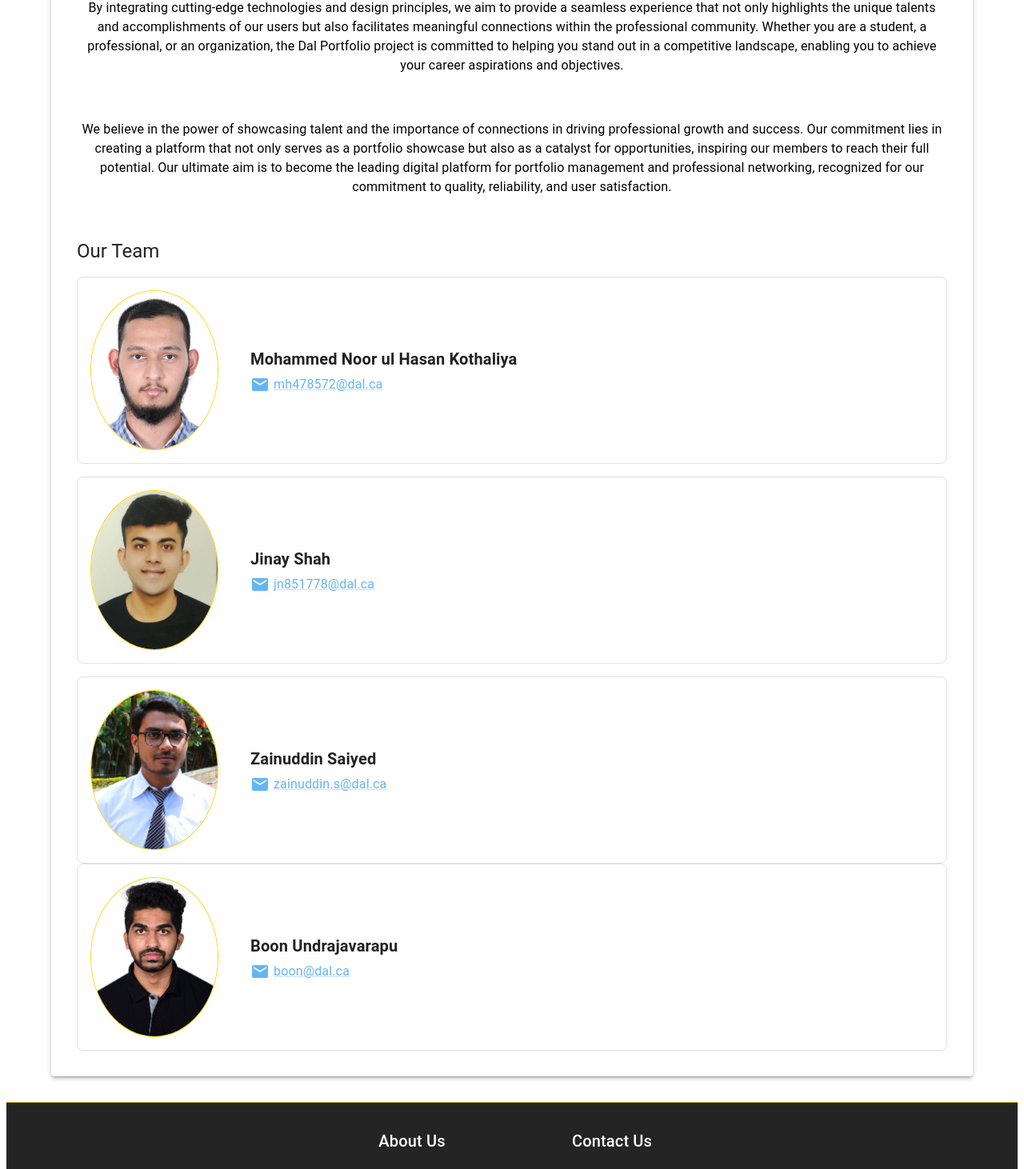
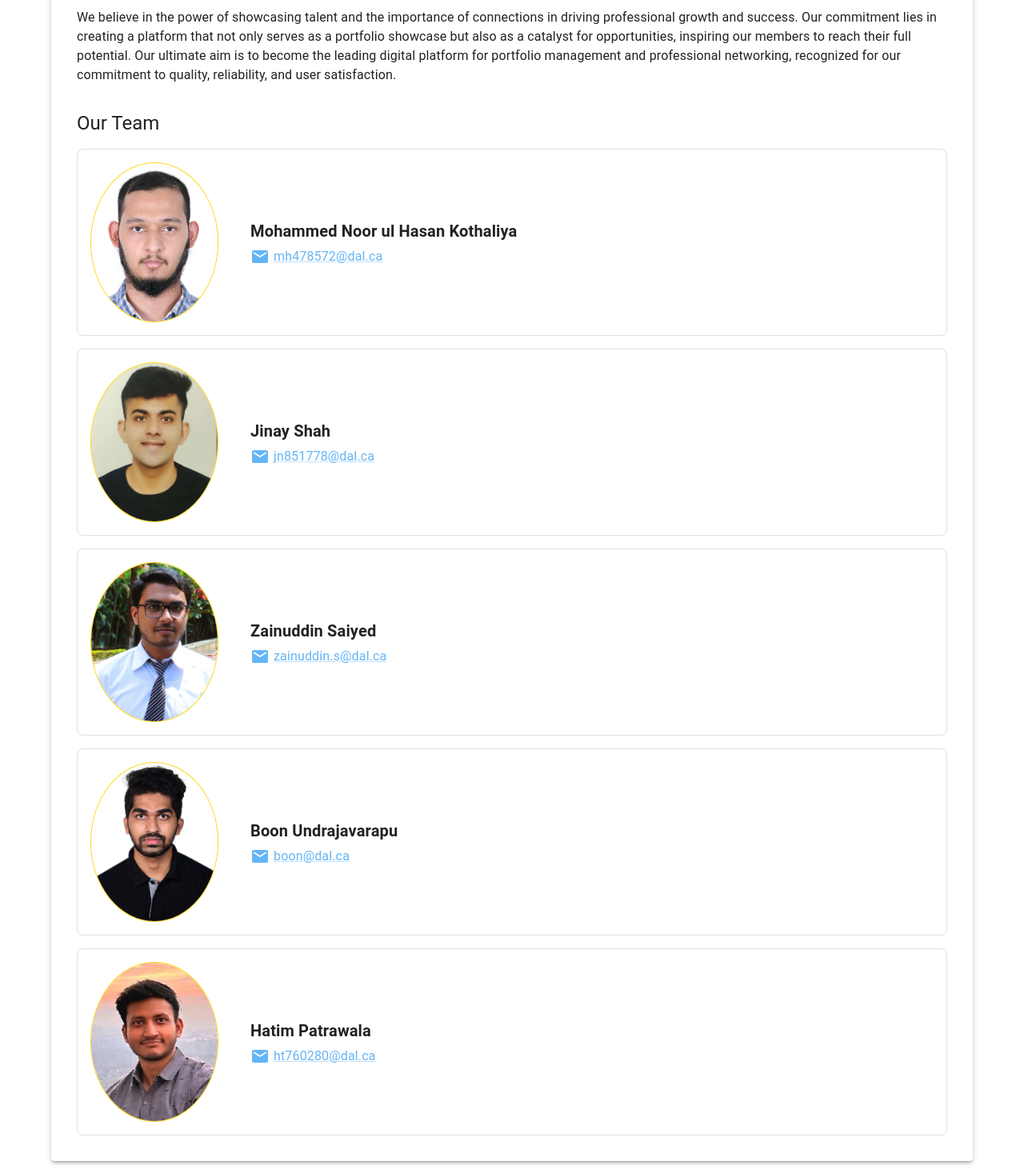
Before and after one commit to Zain-Saiyed/Dal-Portfolio, a React (Create React App) app in the folder frontend/: page /about-us in a window 1280 px wide. Shown: the part 680-2142 px from the top of the page at 80% size. Built offline with nearby package versions, Linux system fonts and the light colour scheme.

Commit message:
fix: dark mode issues

```diff
--- a/frontend/src/pages/Home/AboutUs.tsx
+++ b/frontend/src/pages/Home/AboutUs.tsx
@@ -15,6 +15,8 @@ import MohammedPic from "assets/images/mohammed.jpg";
 import JinayPic from "assets/images/jinay.jpg";
 import ZainuddinPic from "assets/images/zainuddin.jpg";
 import BoonPic from "assets/images/boon.jpg";
+import HatimPhoto from "assets/images/hatim.png";
+
 type Props = {};
 
 const AboutUs = (props: Props) => {
@@ -273,6 +275,7 @@ const AboutUs = (props: Props) => {
               borderColor: "divider",
               borderRadius: "8px",
               p: 2,
+              mt: 2,
               display: "flex",
               alignItems: "center",
               justifyContent: isMobile ? "center" : "flex-start",
@@ -314,6 +317,63 @@ const AboutUs = (props: Props) => {
               </Link>
             </Box>
           </Box>
+
+          <Box
+            sx={{
+              border: 1,
+              borderColor: "divider",
+              borderRadius: "8px",
+              p: 2,
+              mt: 2,
+              display: "flex",
+              alignItems: "center",
+              justifyContent: isMobile ? "center" : "flex-start",
+              gap: 5,
+              flexDirection: isMobile ? "column" : "row",
+            }}
+          >
+            <Box
+              sx={{
+                width: isMobile ? "100%" : "auto",
+                display: "flex",
+                justifyContent: "center",
+              }}
+            >
+              <Avatar
+                src={HatimPhoto}
+                alt="Hatim Patrawala"
+                sx={{
+                  width: 160,
+                  height: 200,
+                  border: "1px solid #ffd400",
+                }}
+              />
+            </Box>
+            <Box
+              sx={{
+                textAlign: isMobile ? "center" : "left",
+              }}
+            >
+              <Typography variant="h6" sx={{ mb: 0.5, fontWeight: "bold" }}>
+                Hatim Patrawala
+              </Typography>
+              <Box
+                style={{
+                  display: "flex",
+                  alignItems: "center",
+                  textDecoration: "none",
+                  justifyContent: isMobile ? "center" : "flex-start",
+                }}
+              >
+                <Link href="mailto:ht760280@dal.ca">
+                  <EmailIcon
+                    style={{ verticalAlign: "middle", marginRight: "5px" }}
+                  />
+                  ht760280@dal.ca
+                </Link>
+              </Box>
+            </Box>
+          </Box>
         </Paper>
       </Container>
       <Box>
--- a/frontend/src/pages/Home/Welcome/TextGradientHighlight.css
+++ b/frontend/src/pages/Home/Welcome/TextGradientHighlight.css
@@ -1,22 +1,3 @@
-.container {
-  line-height: 1.4;
-  text-align: center;
-  padding: 44px;
-  color: #333;
-}
-
-h1 {
-  font-size: 50px;
-}
-
-p {
-  font-size: 18px;
-}
-p small {
-  font-size: 80%;
-  color: #666;
-}
-
 .highlight-container,
 .highlight {
   position: relative;
@@ -42,20 +23,8 @@ p small {
 }
 
 .highlightsubtext {
+  color: black;
+  padding: 3px 6px;
+  border-radius: 6px;
   background-image: linear-gradient(to right, #fcd400, #fce055, #fff);
-  border-radius: 6px;
-  padding: 3px 6px;
 }
-
-body {
-  background-color: #fff;
-}
-
-p {
-  color: #000;
-  text-align: center;
-  font-family: sans-serif;
-  letter-spacing: 2px;
-  padding: 20px 0;
-  font-size: 20px;
-}
--- a/frontend/src/pages/Home/Welcome/Usage.tsx
+++ b/frontend/src/pages/Home/Welcome/Usage.tsx
@@ -1,4 +1,3 @@
-import React from "react";
 import { Typography, Grid, Paper } from "@mui/material";
 import "./TextGradientHighlight.css";
 
--- a/frontend/src/theme/dark.ts
+++ b/frontend/src/theme/dark.ts
@@ -7,10 +7,6 @@ import { PALETTE_COLORS } from "./colors";
 export const DARK_THEME: ThemeOptions = {
   palette: {
     mode: "dark",
-    // background: {
-    //   paper: '#424242', // Gray 800 - Background of "Paper" based component
-    //   default: '#121212',
-    // },
     ...PALETTE_COLORS,
   },
   components: {
@@ -18,9 +14,13 @@ export const DARK_THEME: ThemeOptions = {
       defaultProps: {
         variant: "contained",
         sx: {
+          color: "#000",
+          fontWeight: "700",
           backgroundColor: "#fcd405",
-          color: "#000",
-          fontWeight: "700"
+          "&:hover": {
+            opacity: 0.9,
+            backgroundColor: "#FFD801",
+          }
         }
       },
     },
```
Also changed, not shown: frontend/src/assets/images/hatim.png (added).
